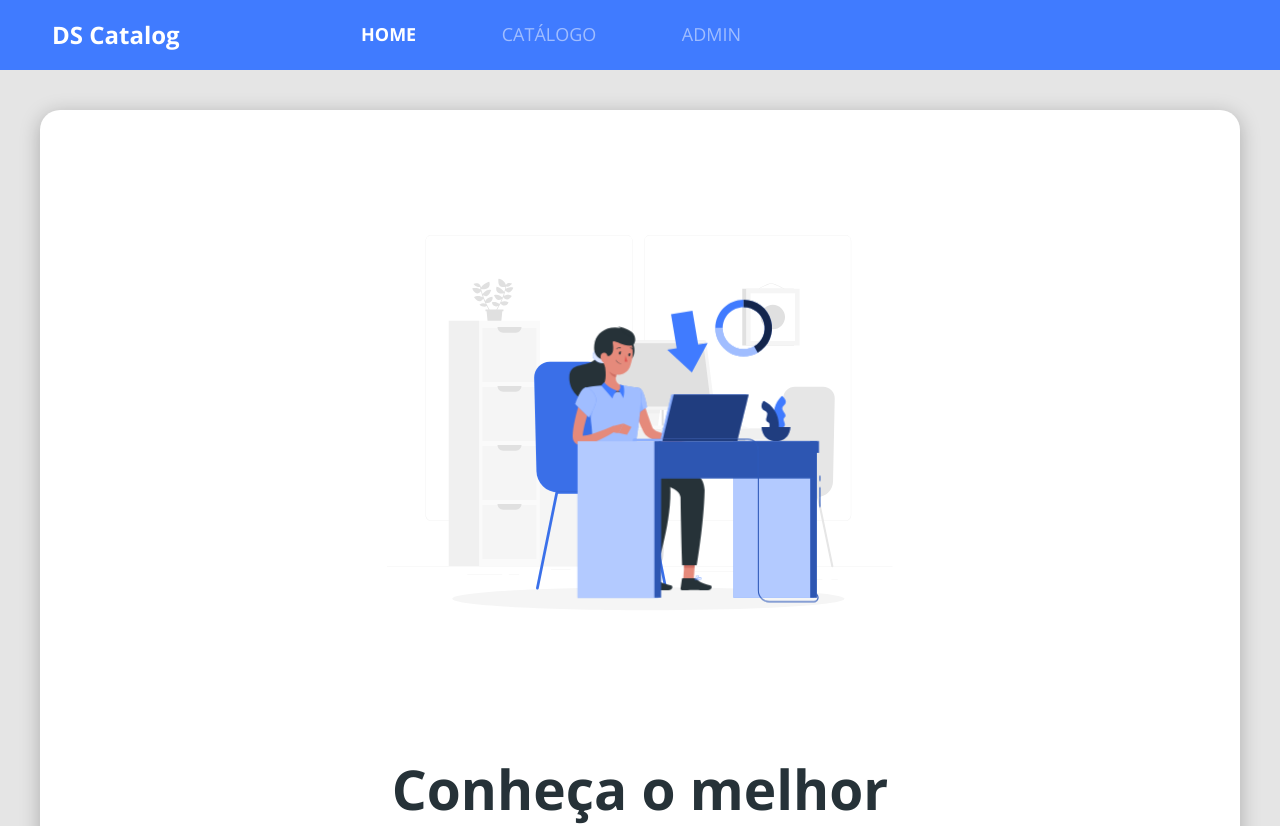
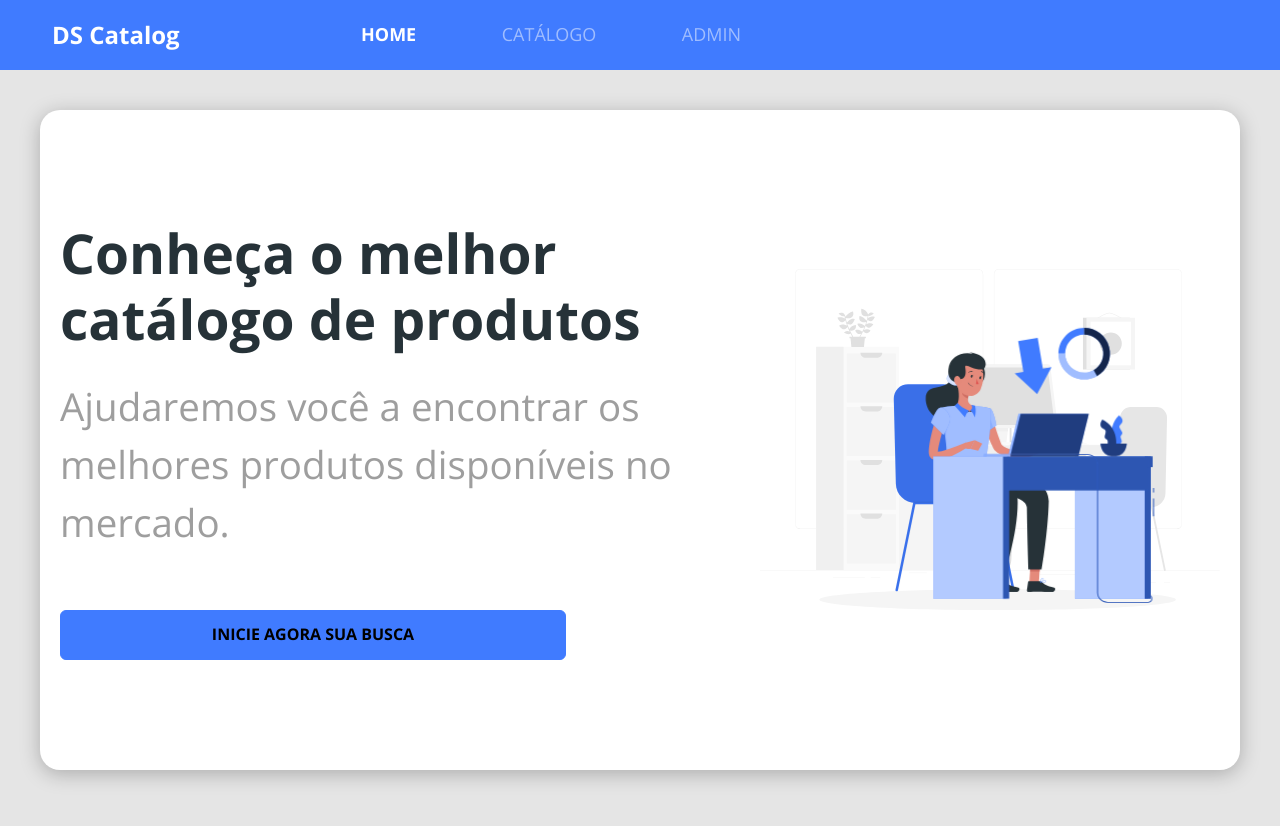
Before and after one commit to zedaoxd/dscatalog, a React (Create React App) app in the folder frontend/: page / in a window 1280 px wide. Shown: the top 826 px of the page. Built offline with nearby package versions, Linux system fonts and the light colour scheme.

Commit message:
home style

```diff
--- a/frontend/src/pages/Home/index.tsx
+++ b/frontend/src/pages/Home/index.tsx
@@ -10,11 +10,13 @@
       <div className="home-container">
         <div className="home-card">
           <div className="home-content-container">
-            <h1>Conheça o melhor catálogo de produtos</h1>
-            <p>
-              Ajudaremos você a encontrar os melhores produtos disponíveis no
-              mercado.
-            </p>
+            <div>
+              <h1>Conheça o melhor catálogo de produtos</h1>
+              <p>
+                Ajudaremos você a encontrar os melhores produtos disponíveis no
+                mercado.
+              </p>
+            </div>
             <ButtonIcon />
           </div>
           <div className="home-image-container">
--- a/frontend/src/pages/Home/styles.css
+++ b/frontend/src/pages/Home/styles.css
@@ -100,3 +100,37 @@
         margin-bottom: 47px;
     }
 }
+
+@media (min-width: 1200px) {
+    .home-card {
+        flex-direction: row;
+        justify-content: space-around;
+        padding: calc((85vh - 500px) / 2) 0;
+    }
+
+    .home-content-container {
+        height: 480px;
+        width: 700px;
+        padding: 20px;
+        align-items: flex-start;
+        text-align: left;
+        flex-flow: wrap;
+        align-content: space-between;
+    }
+
+    .home-image-container {
+        display: flex;
+        align-items: center;
+        padding: 20px;
+    }
+
+    .home-image-container svg {
+        width: 100%;
+    }
+}
+
+@media (min-width: 1400px) {
+    .home-image-container svg {
+        width: 480px;
+    }
+}
```
